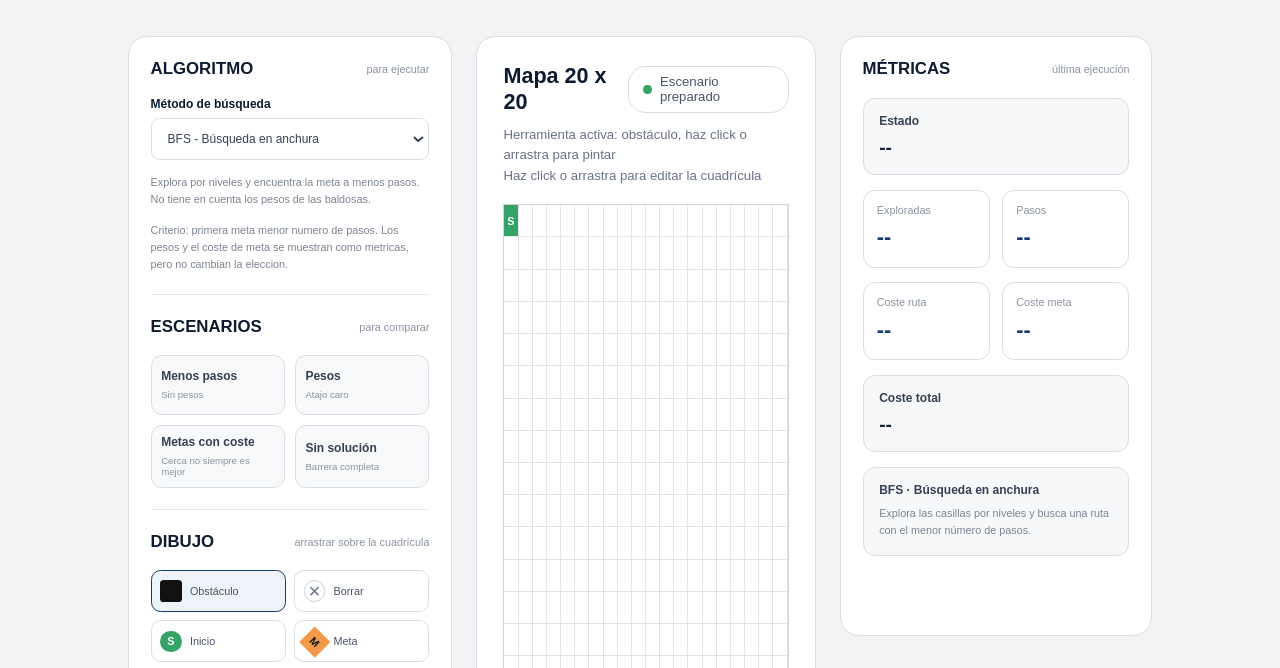
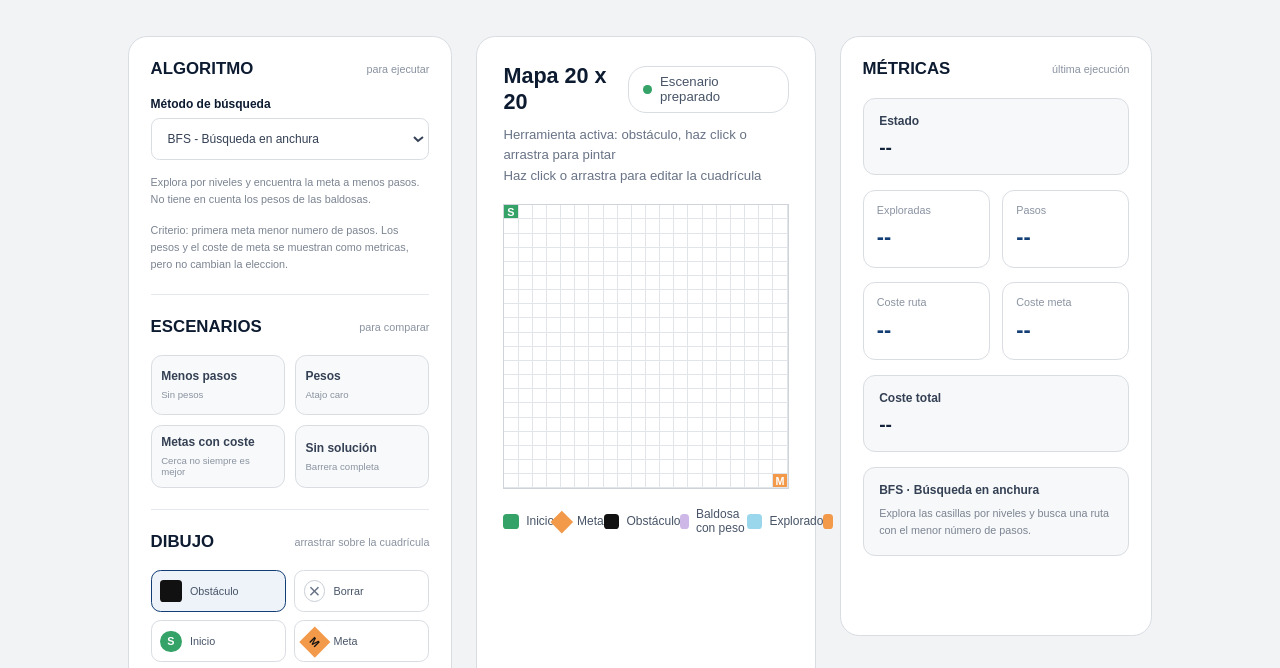
Before and after one commit to nainis90/laboratorio-rutas, a plain HTML site: page index.html in a window 1280 px wide. Shown: the part 96-764 px from the top of the page. Drawn offline with Linux system fonts and the light colour scheme.

Commit message:
style.css

```diff
--- a/style.css
+++ b/style.css
@@ -640,8 +640,7 @@
 
 .cuadricula {
     width: 100%;
-
-    flex: 1;
+    aspect-ratio: 1 / 1;
 
     display: grid;
 
```
